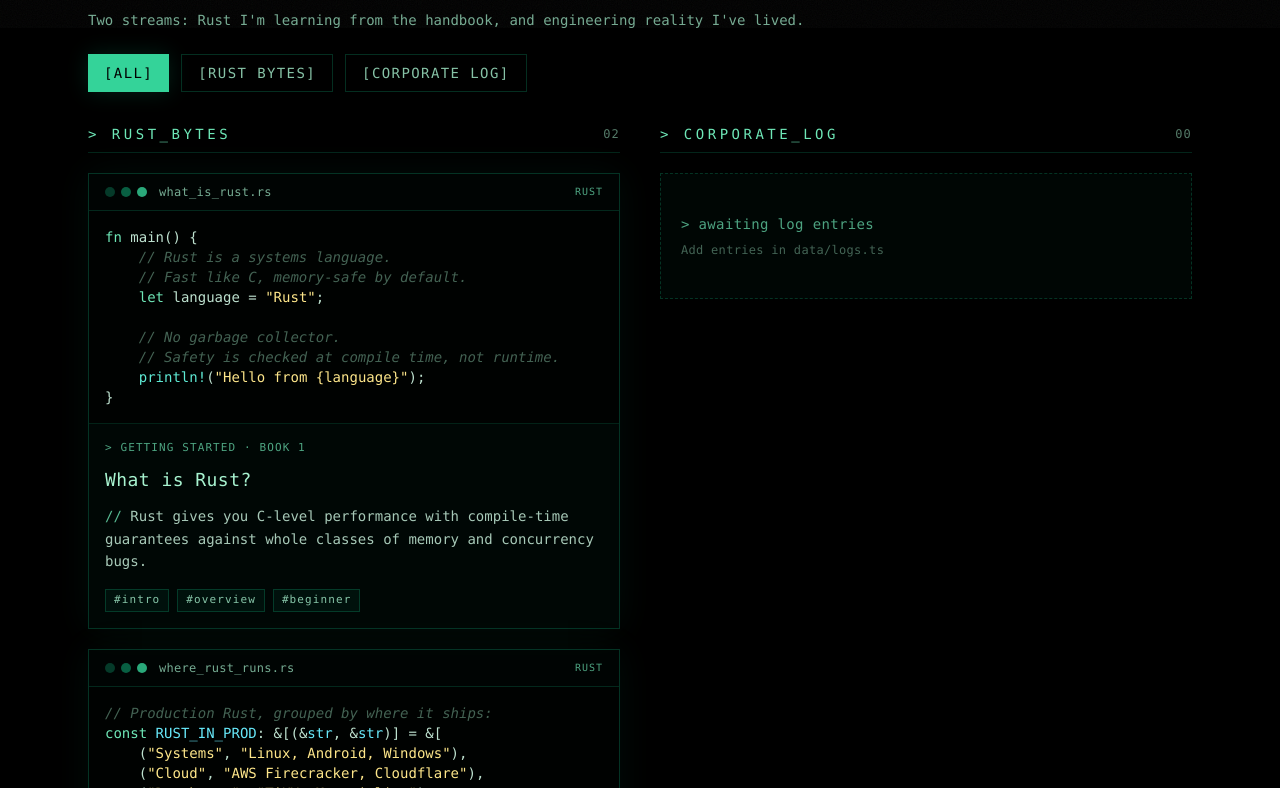
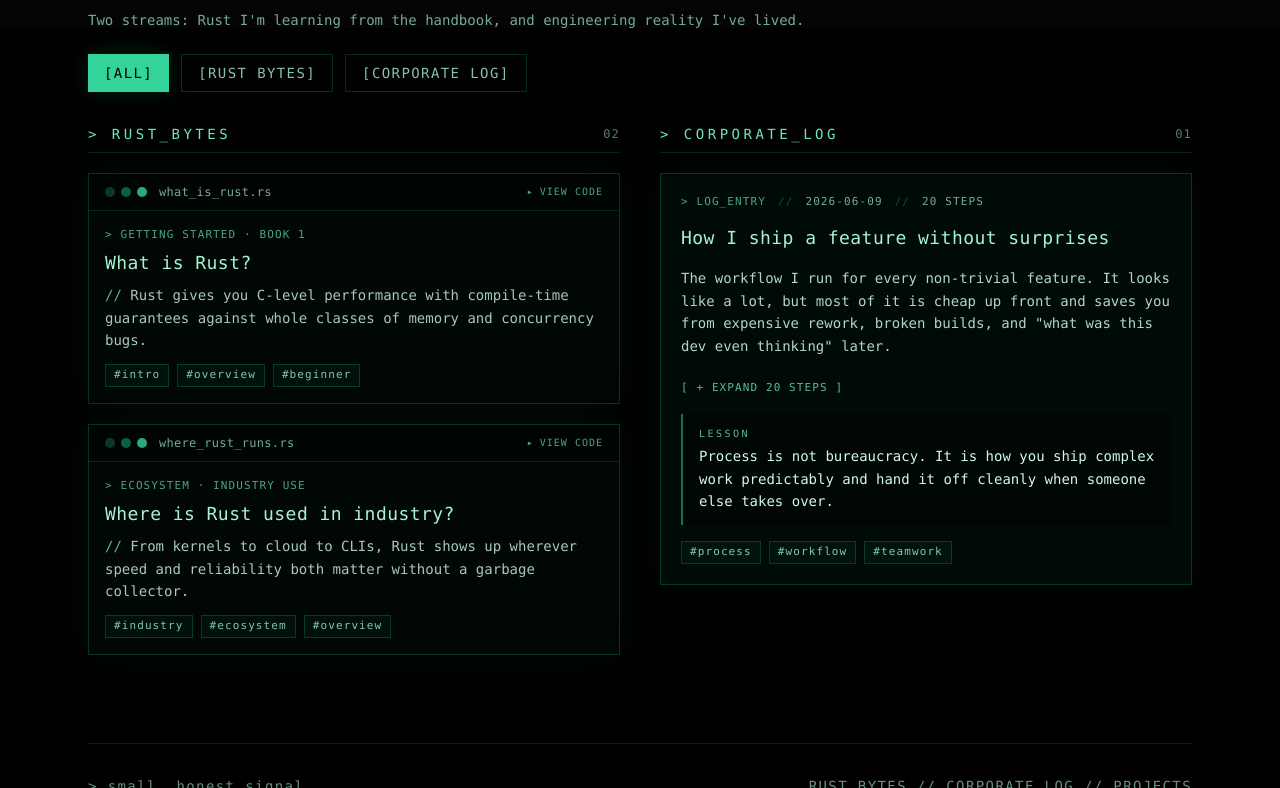
Before and after one commit to scrapychain/ashutosh-rana-dev, a Next.js app: page / in a window 1280 px wide. Shown: the part 772-1560 px from the top of the page. Built offline with nearby package versions, Linux system fonts and the light colour scheme.

Commit message:
added coporate log and make cards expandable

```diff
--- a/components/CorporateLogCard.tsx
+++ b/components/CorporateLogCard.tsx
@@ -1,6 +1,13 @@
+'use client'
+
+import { useState } from 'react'
 import type { CorporateLog } from '@/data/logs'
 
 export default function CorporateLogCard({ log }: { log: CorporateLog }) {
+  const [open, setOpen] = useState(false)
+  const hasSteps = !!log.steps && log.steps.length > 0
+  const regionId = `log-steps-${log.id}`
+
   return (
     <article className="group flex min-w-0 flex-col gap-4 border border-emerald-500/25 bg-emerald-500/5 p-5 shadow-[0_0_35px_rgba(16,185,129,0.06)] transition hover:border-emerald-400/45 hover:shadow-[0_0_50px_rgba(16,185,129,0.12)]">
       {/* Entry header */}
@@ -10,6 +17,12 @@
         <time dateTime={log.date} className="text-emerald-200/70">
           {log.date}
         </time>
+        {hasSteps && (
+          <>
+            <span aria-hidden className="text-emerald-500/40">//</span>
+            <span className="text-emerald-200/70">{log.steps!.length} STEPS</span>
+          </>
+        )}
       </header>
 
       <h3 className="text-lg leading-snug tracking-wide text-emerald-200 transition group-hover:text-emerald-100">
@@ -22,6 +35,36 @@
           <p key={i}>{para}</p>
         ))}
       </div>
+
+      {/* Collapsible steps */}
+      {hasSteps && (
+        <div className="space-y-3">
+          {open && (
+            <ol
+              id={regionId}
+              className="list-none space-y-2 border-l border-emerald-500/15 pl-4 text-sm leading-relaxed text-emerald-100/85"
+            >
+              {log.steps!.map((step, i) => (
+                <li key={i} className="flex gap-3">
+                  <span aria-hidden className="select-none font-mono text-emerald-300/70">
+                    {String(i + 1).padStart(2, '0')}
+                  </span>
+                  <span>{step}</span>
+                </li>
+              ))}
+            </ol>
+          )}
+          <button
+            type="button"
+            onClick={() => setOpen((o) => !o)}
+            aria-expanded={open}
+            aria-controls={regionId}
+            className="self-start font-mono text-[11px] tracking-widest text-emerald-300/80 transition hover:text-emerald-100 focus:outline-none focus-visible:ring-2 focus-visible:ring-emerald-300/40"
+          >
+            {open ? '[ - COLLAPSE ]' : `[ + EXPAND ${log.steps!.length} STEPS ]`}
+          </button>
+        </div>
+      )}
 
       {/* Lesson callout */}
       <div className="mt-auto border-l-2 border-emerald-400/50 bg-black/40 px-4 py-3">
--- a/components/RustByteCard.tsx
+++ b/components/RustByteCard.tsx
@@ -1,11 +1,23 @@
+'use client'
+
+import { useState } from 'react'
 import RustCode from './RustCode'
 import type { RustByte } from '@/data/bytes'
 
 export default function RustByteCard({ byte }: { byte: RustByte }) {
+  const [open, setOpen] = useState(false)
+  const regionId = `byte-code-${byte.id}`
+
   return (
     <article className="group flex min-w-0 flex-col border border-emerald-500/25 bg-emerald-500/[0.04] shadow-[0_0_35px_rgba(16,185,129,0.07)] transition hover:border-emerald-400/45 hover:shadow-[0_0_50px_rgba(16,185,129,0.12)]">
-      {/* Terminal title bar */}
-      <div className="flex items-center gap-3 border-b border-emerald-500/20 bg-black/40 px-4 py-2.5">
+      {/* Terminal title bar — toggles the code */}
+      <button
+        type="button"
+        onClick={() => setOpen((o) => !o)}
+        aria-expanded={open}
+        aria-controls={regionId}
+        className="flex items-center gap-3 border-b border-emerald-500/20 bg-black/40 px-4 py-2.5 text-left transition hover:bg-black/60 focus:outline-none focus-visible:ring-2 focus-visible:ring-inset focus-visible:ring-emerald-300/40"
+      >
         <span aria-hidden className="flex gap-1.5">
           <span className="h-2.5 w-2.5 rounded-full bg-emerald-500/30" />
           <span className="h-2.5 w-2.5 rounded-full bg-emerald-500/50" />
@@ -14,18 +26,14 @@
         <span className="truncate font-mono text-xs tracking-wide text-emerald-200/70">
           {byte.file}
         </span>
-        <span className="ml-auto select-none font-mono text-[10px] tracking-widest text-emerald-300/70">
-          RUST
+        <span className="ml-auto flex shrink-0 items-center gap-1.5 font-mono text-[10px] tracking-widest text-emerald-300/70">
+          <span aria-hidden>{open ? '▾' : '▸'}</span>
+          {open ? 'HIDE CODE' : 'VIEW CODE'}
         </span>
-      </div>
+      </button>
 
-      {/* Code block */}
-      <div className="bg-black/70">
-        <RustCode code={byte.code} />
-      </div>
-
-      {/* Meta + takeaway */}
-      <div className="flex flex-1 flex-col gap-3 border-t border-emerald-500/15 px-4 py-4">
+      {/* Always-visible summary */}
+      <div className="flex flex-col gap-2 px-4 py-4">
         <div className="text-[11px] tracking-widest text-emerald-300/70">
           &gt; {byte.concept.toUpperCase()}
         </div>
@@ -49,6 +57,13 @@
           </ul>
         )}
       </div>
+
+      {/* Collapsible code */}
+      {open && (
+        <div id={regionId} className="border-t border-emerald-500/15 bg-black/70">
+          <RustCode code={byte.code} />
+        </div>
+      )}
     </article>
   )
 }
--- a/data/logs.ts
+++ b/data/logs.ts
@@ -1,7 +1,7 @@
 // ---------------------------------------------------------------------------
 // CORPORATE LOG
 // Short, pragmatic notes from 4 years of corporate software engineering.
-// Blank slate: this array is empty. Add a CorporateLog object to publish one.
+// Blank slate: empty this array to start fresh.
 // ---------------------------------------------------------------------------
 
 export interface CorporateLog {
@@ -11,9 +11,45 @@
   date: string
   /** Body paragraphs, rendered one block per entry. */
   body: string[]
+  /** Optional ordered checklist / playbook, rendered as a numbered list. */
+  steps?: string[]
   /** The blunt, reusable lesson. */
   lesson: string
   tags: string[]
 }
 
-export const logs: CorporateLog[] = []
+export const logs: CorporateLog[] = [
+  {
+    id: 'feature-delivery-playbook',
+    title: 'How I ship a feature without surprises',
+    date: '2026-06-09',
+    body: [
+      'The workflow I run for every non-trivial feature. It looks like a lot, but most of it is cheap up front and saves you from expensive rework, broken builds, and "what was this dev even thinking" later.',
+    ],
+    steps: [
+      'Gather all the requirements for the feature.',
+      'Understand them properly, and ask the product owner the moment anything is ambiguous.',
+      'Agree on a clear Definition of Done and acceptance criteria before you start.',
+      'Break the feature into small user stories.',
+      'Break each story into sub-tasks small enough to work on independently.',
+      'Design a solution for each story and task before writing code.',
+      'Document your proposed design so the next developer can follow your thinking.',
+      'Write down every test scenario, including the edge cases you are tempted to skip.',
+      'Create a git branch per user story. Never push straight to main.',
+      'Now code: keep it modular so you can reuse it later.',
+      'Follow the team coding standards and run a linter.',
+      'Write useful comments that explain the why, not the what.',
+      'Test continuously, and add automated tests, not just manual checks.',
+      'Make sure you do not break existing behavior as you go.',
+      'Commit small (under ~100 lines) with clear, descriptive messages.',
+      'Open a pull request and get it reviewed before merging.',
+      'Let CI run the build, lint, and tests on every push.',
+      'Periodically re-check your work against the original requirements.',
+      'Keep the PO, PM, and your teammates in the loop, and flag blockers early.',
+      'Reflect at the end and carry the lessons into the next feature.',
+    ],
+    lesson:
+      'Process is not bureaucracy. It is how you ship complex work predictably and hand it off cleanly when someone else takes over.',
+    tags: ['process', 'workflow', 'teamwork'],
+  },
+]
```
